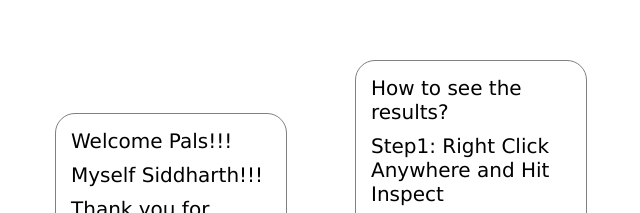
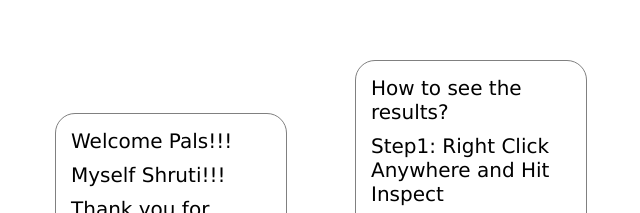
Before and after one commit to ShrutiGupta73vns/HTML-CSS-JAVASCRIPT-COURSERA, a plain HTML site: page module-4/index.html in a window 1280 px wide. Shown: the part 209-422 px from the top of the page, 319-959 px from the left. Drawn offline with Linux system fonts and the light colour scheme; files whose address does not match are found by name.

Commit message:
course modules completed

```diff
--- a/module-4/index.html
+++ b/module-4/index.html
@@ -14,7 +14,7 @@
   <div class="container">
   <div class="hello-container">
     <span class="welcome">Welcome Pals!!!</span>
-    <span class="myself">Myself Siddharth!!!</span>
+    <span class="myself">Myself Shruti!!!</span>
     <span class="thanks">Thank you for grading my assignments🙏</span>
   </div>
   <div class="steps-container">
```
